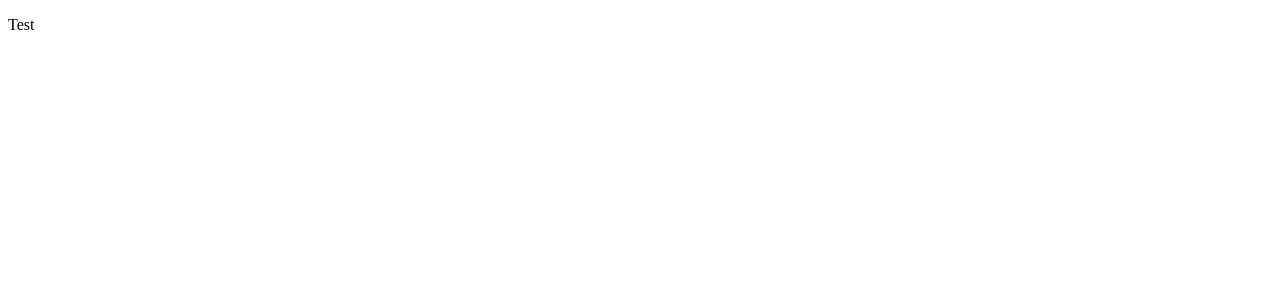
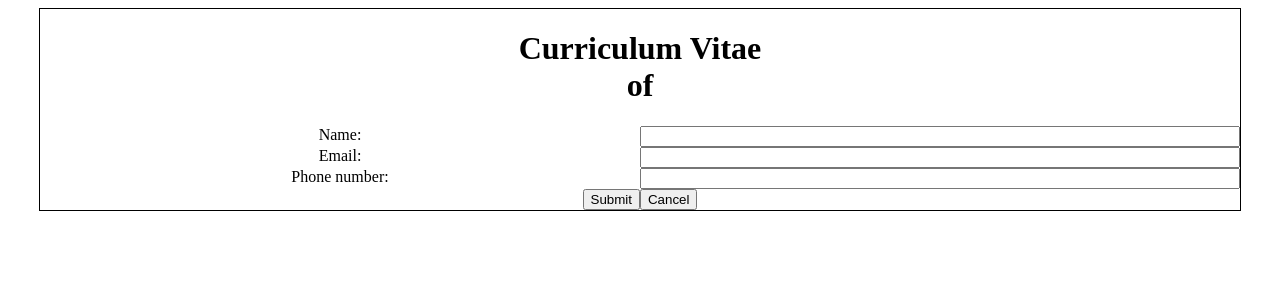
Before and after one commit to Gmutt-dev/cv-application, a React (Vite) app: page / in a window 1280 px wide. Shown: the top 300 px of the page. Built offline with nearby package versions, Linux system fonts and the light colour scheme.

Commit message:
created general info section with basic styling

```diff
--- a/src/App.css
+++ b/src/App.css
@@ -0,0 +1,6 @@
+.cv {
+  max-width: 1200px;
+  margin: 0 auto;
+  text-align: center;
+  border: 1px solid black;
+}
--- a/src/App.jsx
+++ b/src/App.jsx
@@ -1,11 +1,11 @@
-import { useState } from "react";
 import "./App.css";
+import { CV } from "./components/CV";
 
 function App() {
   return (
-    <>
-      <p>Test</p>
-    </>
+    <div className="cv">
+      <CV />
+    </div>
   );
 }
 
--- /dev/null
+++ b/src/components/CV.jsx
@@ -0,0 +1,14 @@
+import { GeneralInfoSection } from "./GeneralInfoSection";
+
+export function CV() {
+  return (
+    <>
+      <h1>
+        Curriculum Vitae
+        <br />
+        of
+      </h1>
+      <GeneralInfoSection />
+    </>
+  );
+}
--- /dev/null
+++ b/src/components/GeneralInfoSection.jsx
@@ -0,0 +1,77 @@
+import "../styles/GeneralInfoSection.css";
+
+import { useState } from "react";
+import { LabelledInput } from "./LabelledInput";
+
+const initialUserInfo = { name: "", email: "", phone: "" };
+
+export function GeneralInfoSection() {
+  const [isEditable, setIsEditable] = useState(true);
+  const [userInfo, setUserInfo] = useState(initialUserInfo);
+  const [preEditUserInfo, setPreEditUserInfo] = useState({});
+
+  function handleSubmit(e) {
+    e.preventDefault();
+    setIsEditable(false);
+  }
+
+  function handleCancel() {
+    setUserInfo({ ...preEditUserInfo });
+    setIsEditable(false);
+  }
+
+  function handleEdit() {
+    setPreEditUserInfo({ ...userInfo });
+    setIsEditable(true);
+  }
+
+  return (
+    <section className="general-info">
+      {isEditable ? (
+        <form
+          action="#"
+          method="POST"
+          onSubmit={handleSubmit}
+          className="general-info-input"
+        >
+          <LabelledInput
+            type={"text"}
+            value={userInfo.name}
+            labelText={"Name:"}
+            onChange={(e) => setUserInfo({ ...userInfo, name: e.target.value })}
+            required={true}
+          />
+          <LabelledInput
+            type={"email"}
+            value={userInfo.email}
+            labelText={"Email:"}
+            onChange={(e) =>
+              setUserInfo({ ...userInfo, email: e.target.value })
+            }
+          />
+          <LabelledInput
+            type={"tel"}
+            value={userInfo.phone}
+            labelText={"Phone number:"}
+            onChange={(e) =>
+              setUserInfo({ ...userInfo, phone: e.target.value })
+            }
+          />
+          <button type="submit">Submit</button>
+          <button type="button" onClick={handleCancel}>
+            Cancel
+          </button>
+        </form>
+      ) : (
+        <div className="general-info-display">
+          <p className="name">{userInfo.name}</p>
+          <p>&#9993;{" " + userInfo.email}</p>
+          <p>&#9742;{" " + userInfo.phone}</p>
+          <button type="button" className="edit-button" onClick={handleEdit}>
+            Edit
+          </button>
+        </div>
+      )}
+    </section>
+  );
+}
--- /dev/null
+++ b/src/components/LabelledInput.jsx
@@ -0,0 +1,23 @@
+import { useState } from "react";
+
+export function LabelledInput({
+  type = "text",
+  value = "",
+  labelText = "<<label text goes here>>",
+  onChange: onChangeHandler,
+  required = false,
+}) {
+  const [randomID] = useState(crypto.randomUUID());
+  return (
+    <div className="labelled-input">
+      <label htmlFor={randomID}>{labelText}</label>
+      <input
+        id={randomID}
+        type={type}
+        value={value}
+        onChange={onChangeHandler}
+        required={required}
+      />
+    </div>
+  );
+}
--- /dev/null
+++ b/src/styles/GeneralInfoSection.css
@@ -0,0 +1,29 @@
+.general-info-input {
+  /* display: grid; */
+  & .labelled-input {
+    display: grid;
+    grid-template-columns: 1fr 1fr;
+  }
+}
+
+.general-info-display {
+  position: relative;
+  display: grid;
+  grid-template-columns: 1fr 1fr;
+
+  & p:first-child {
+    grid-column: span 2;
+  }
+
+  &:hover .edit-button {
+    display: block;
+  }
+}
+
+.edit-button {
+  place-self: start start;
+  display: none;
+  position: absolute;
+  right: 10px;
+  bottom: 10px;
+}
```
